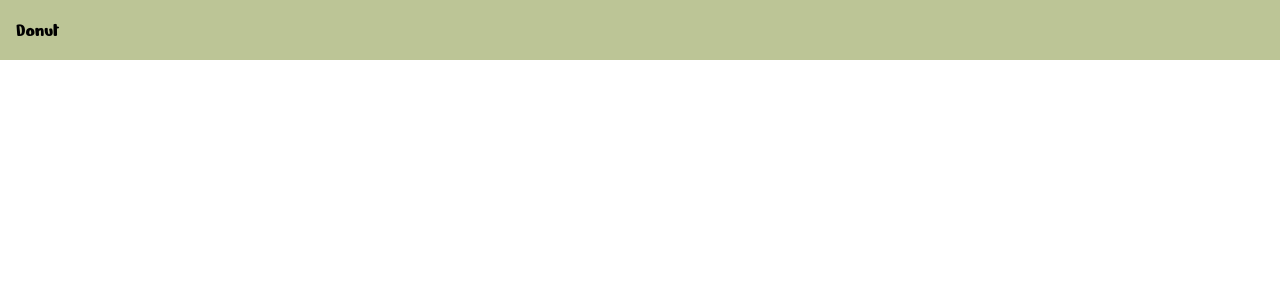
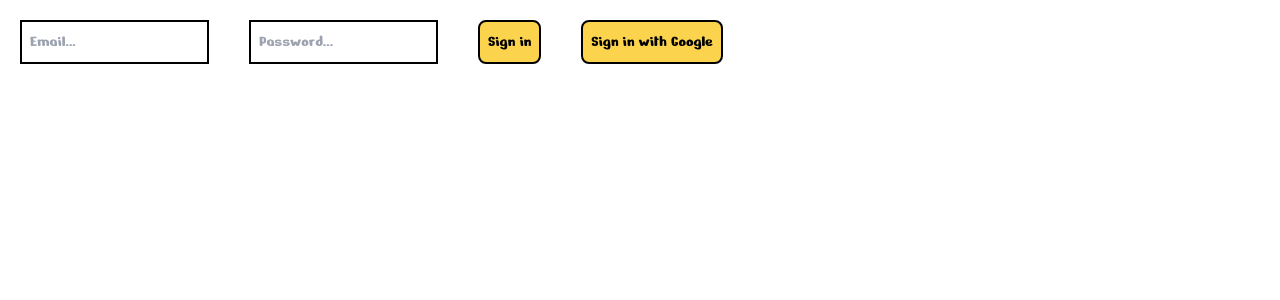
Before and after one commit to MoviaQ/pomidoro, a React (Vite) app in the folder pomidoro/: page / in a window 1280 px wide. Shown: the top 300 px of the page. Built offline with nearby package versions, Linux system fonts and the light colour scheme; no server answers.

Commit message:
Added firebase sing in

```diff
--- /dev/null
+++ b/pomidoro/config/firebase.js
@@ -0,0 +1,20 @@
+// Import the functions you need from the SDKs you need
+import { initializeApp } from "firebase/app";
+import { getAnalytics } from "firebase/analytics";
+import { getAuth, GoogleAuthProvider } from "firebase/auth";
+
+const firebaseConfig = {
+  apiKey: "AIzaSyDBoLJHOIlQMwTByvA2cLF0YqG1W1Y4NUE",
+  authDomain: "pomidoro-9a244.firebaseapp.com",
+  projectId: "pomidoro-9a244",
+  storageBucket: "pomidoro-9a244.appspot.com",
+  messagingSenderId: "992279755197",
+  appId: "1:992279755197:web:b8755630098342b0ff7ad4",
+  measurementId: "G-MLH26N15XJ",
+};
+
+// Initialize Firebase
+const app = initializeApp(firebaseConfig);
+const analytics = getAnalytics(app);
+export const auth = getAuth(app);
+export const googleProvider = new GoogleAuthProvider();
--- a/pomidoro/src/App.jsx
+++ b/pomidoro/src/App.jsx
@@ -1,12 +1,17 @@
+// App.jsx
+import React from 'react';
+import { useUser } from './UserContext';
+import Auth from './components/auth/auth';
+import OrchardPage from './components/OrchardPage/OrchardPage';
 
-import OrchardPage from "./OrchardPage/OrchardPage";
+const App = () => {
+  const { user } = useUser();
 
-function App() {
+  if (user === null) {
+    return <Auth />;
+  }
 
-
-  return <>
-  <OrchardPage />
-  </>;
-}
+  return <OrchardPage />;
+};
 
 export default App;
--- a/pomidoro/src/OrchardPage/OrchardPage.jsx
+++ /dev/null
@@ -1,11 +0,0 @@
-
-function OrchardPage() {
-
-    return (
-        <div>
-            <div className="bg-primary-light-green p-4 text-black text-xl" >Donut</div>
-        </div>
-    );
-}
-
-export default OrchardPage;
--- /dev/null
+++ b/pomidoro/src/UserContext.jsx
@@ -0,0 +1,22 @@
+// UserContext.jsx
+import React, { createContext, useContext, useState, useEffect } from 'react';
+import { auth } from '../config/firebase'; // Importuj swój moduł firebase
+
+const UserContext = createContext();
+
+export const UserProvider = ({ children }) => {
+  const [user, setUser] = useState(null);
+
+  useEffect(() => {
+    const unsubscribe = auth.onAuthStateChanged(setUser);
+    return () => unsubscribe();
+  }, []);
+
+  return (
+    <UserContext.Provider value={{ user }}>
+      {children}
+    </UserContext.Provider>
+  );
+};
+
+export const useUser = () => useContext(UserContext);
--- /dev/null
+++ b/pomidoro/src/components/OrchardPage/OrchardPage.jsx
@@ -0,0 +1,25 @@
+import { signOut } from "firebase/auth";
+import { auth } from "../../../config/firebase";
+function OrchardPage() {
+  const logout = async () => {
+    try {
+      await signOut(auth);
+    } catch (err) {
+      console.error(err);
+    }
+  };
+
+  return (
+    <div>
+      <div className="bg-primary-light-green p-4 text-black text-xl">Donut</div>
+      <button
+        onClick={logout}
+        className="bg-red-500 hover:bg-red-700 transition-colors duration-500 p-2 border-2 border-black rounded-lg m-5"
+      >
+        Logout
+      </button>
+    </div>
+  );
+}
+
+export default OrchardPage;
--- /dev/null
+++ b/pomidoro/src/components/ReUsableComponents/YellowButton.jsx
@@ -0,0 +1,12 @@
+function YellowButton(props) {
+    return (
+      <button
+        onClick={props.func}
+        className="bg-amber-300 hover:bg-amber-500 transition-colors duration-500 p-2 border-2 border-black rounded-lg m-5"
+      >
+        {props.text}
+      </button>
+    );
+  }
+
+  export default YellowButton;
--- /dev/null
+++ b/pomidoro/src/components/auth/SingIn.jsx
@@ -0,0 +1,54 @@
+import { useState } from "react";
+import { auth, googleProvider } from "../../../config/firebase";
+import {
+  createUserWithEmailAndPassword,
+  signInWithPopup,
+} from "firebase/auth";
+
+import YellowButton from "../ReUsableComponents/YellowButton";
+
+function SignIn() {
+  const [email, setEmail] = useState("");
+  const [password, setPassword] = useState("");
+
+  const signIn = async () => {
+    try {
+      await createUserWithEmailAndPassword(auth, email, password);
+    } catch (err) {
+      console.error(err);
+    }
+  };
+  const signInWithGoogle = async () => {
+    try {
+      await signInWithPopup(auth, googleProvider);
+    } catch (err) {
+      console.error(err);
+    }
+  };
+
+
+
+  return (
+    <div>
+      <input
+        type="text"
+        onChange={(e) => setEmail(e.target.value)}
+        placeholder="Email..."
+        className="p-2 m-5 border-2 border-black "
+      />
+      <input
+        type="password"
+        onChange={(e) => setPassword(e.target.value)}
+        placeholder="Password..."
+        className="p-2 m-5 border-2 border-black "
+      />
+
+      <YellowButton text="Sign in" func={signIn} />
+      <YellowButton text="Sign in with Google" func={signInWithGoogle} />
+
+
+    </div>
+  );
+}
+
+export default SignIn;
--- /dev/null
+++ b/pomidoro/src/components/auth/auth.jsx
@@ -0,0 +1,14 @@
+import SignIn from "./SingIn";
+
+function Auth() {
+
+
+
+  return (
+    <div>
+      <SignIn />
+    </div>
+  );
+}
+
+export default Auth;
--- a/pomidoro/src/main.jsx
+++ b/pomidoro/src/main.jsx
@@ -2,9 +2,10 @@ import { StrictMode } from 'react'
 import { createRoot } from 'react-dom/client'
 import App from './App.jsx'
 import './index.css'
+import { UserProvider } from './UserContext.jsx'
 
 createRoot(document.getElementById('root')).render(
-  <StrictMode>
+  <UserProvider>
     <App />
-  </StrictMode>,
+  </UserProvider>,
 )
```
Also changed, not shown: pomidoro/src/components/ReUsableComponents/RedButton.jsx (added, +7 -0 lines), pomidoro/src/styles/output.css (+1 -1 lines), pomidoro/src/components/GreenHousePage/GreenHousePage.jsx (renamed from pomidoro/src/GreenHousePage/GreenHousePage.jsx).
